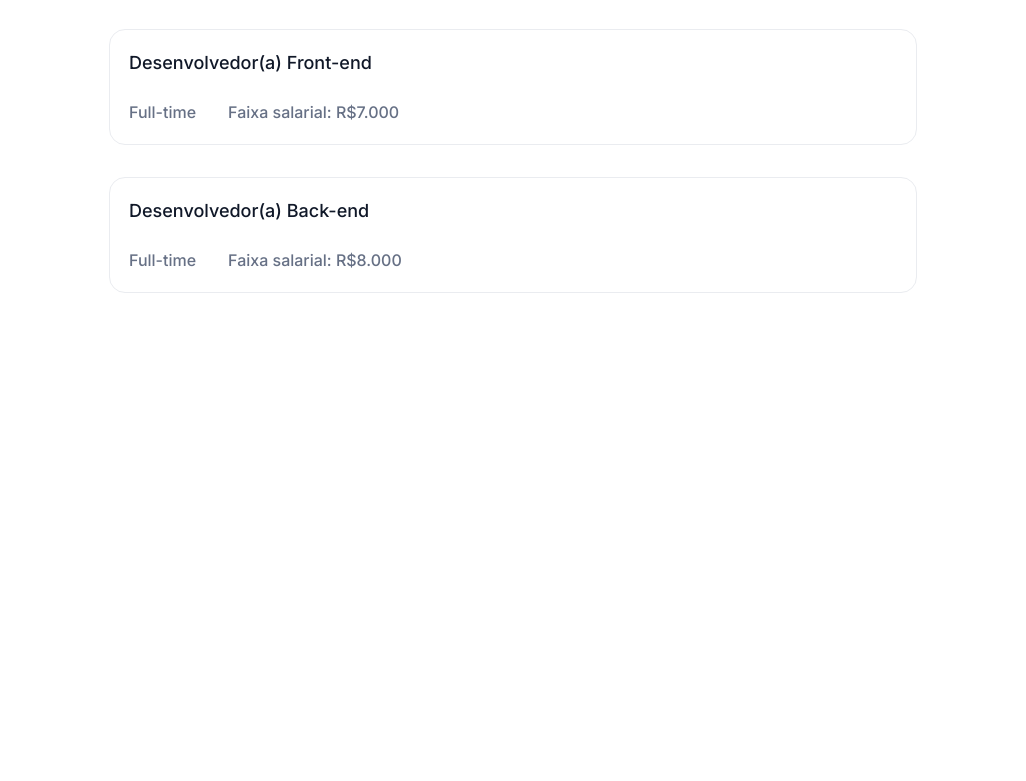
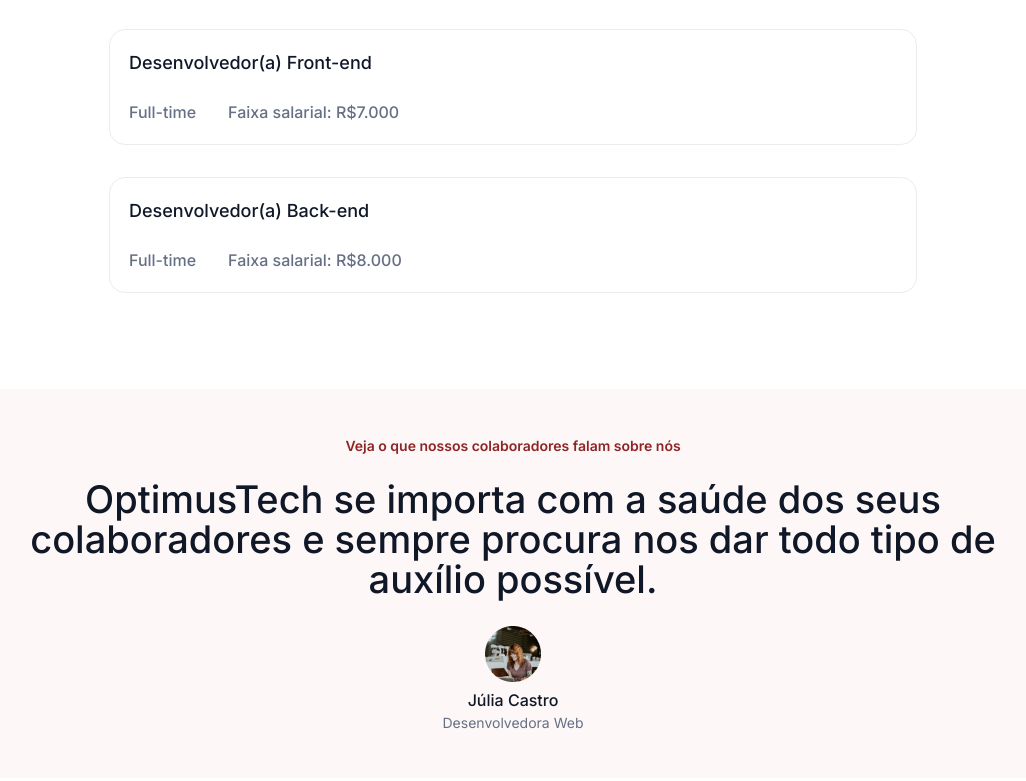
Before and after one commit to Wesley-Rodrigues14/OptimusTech, a plain HTML site: page index.html in a window 1280 px wide. Shown: the part 1975-2756 px from the top of the page, without its empty margins (127-1153 px from the left). Before the commit the page ends 2364 px from the top, so only its background shows below. Drawn offline with Linux system fonts and the light colour scheme.

Commit message:
criando a parte dos colaboradores

```diff
--- /dev/null
+++ b/assets/css/colaboradores.css
@@ -0,0 +1,42 @@
+.colaboradores {
+    margin-bottom: 3em;
+    display: flex;
+    flex-direction: column;
+    align-items: center;
+}
+
+
+.colaboradores-container {
+    text-align: center;
+    background: rgba(196, 25, 25, 0.03);
+    border-radius: 16px;
+    padding: 3em 2em;
+    width: 85vw;
+}
+
+.colaboradores__descricao {
+    color: #8E2424;
+    font-size: 14px;
+    font-weight: 600;
+}
+
+.colaboradores__texto {
+    color: #101828;
+    font-weight: 500;
+    font-size: 38px;
+    line-height: 40px;
+    padding: .7em 0;
+}
+
+.dev-nome {
+    color: #101828;
+    font-weight: 500;
+    font-size: 16px;
+    padding: .5em 0;
+}
+
+.dev-sobre {
+    color: #667085;
+    font-weight: 400;
+    font-size: 14px;
+}
--- a/index.html
+++ b/index.html
@@ -11,6 +11,7 @@
     <link rel="stylesheet" href="assets/css/sobre.css">
     <link rel="stylesheet" href="assets/css/cartao.css">
     <link rel="stylesheet" href="assets/css/vagas.css">
+    <link rel="stylesheet" href="assets/css/colaboradores.css">
     <link rel="preconnect" href="https://fonts.googleapis.com">
     <link rel="preconnect" href="https://fonts.gstatic.com" crossorigin>
     <link href="https://fonts.googleapis.com/css2?family=Inter:wght@400;500;600&display=swap" rel="stylesheet">
@@ -125,5 +126,15 @@
             </div>
         </div>
     </section>
+
+    <section class="colaboradores">
+        <div class="colaboradores-container">
+            <span class="colaboradores__descricao">Veja o que nossos colaboradores falam sobre nós</span>
+            <p class="colaboradores__texto">OptimusTech se importa com a saúde dos seus colaboradores e sempre procura nos dar todo tipo de auxílio possível.</p>
+            <img src="assets/img/Avatar.png" alt="imagem da desenvolvedora" class="dev-imagem">
+            <h2 class="dev-nome">Júlia Castro</h2>
+            <p class="dev-sobre">Desenvolvedora Web</p>
+        </div>
+    </section>
 </body>
 </html>
```
Also changed, not shown: assets/img/Avatar.png (added).
